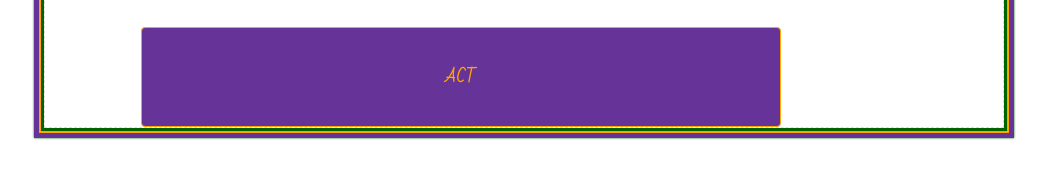
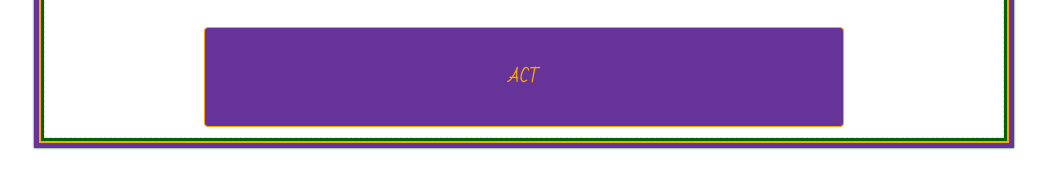
Before and after one commit to ZoeIML/kindess-generator, a plain HTML site: page index.html in a window 1280 px wide. Shown: the part 182-370 px from the top of the page, without its empty margins (116-1163 px from the left). Drawn offline with nearby package versions, Linux system fonts and the light colour scheme; a web font is replaced by a local one.

Commit message:
center button

```diff
--- a/styles/main.css
+++ b/styles/main.css
@@ -57,8 +57,9 @@
     align-content: center;
     height: 100px;
     width: 50vw;
-    margin: auto;
-    float: center;
+    display: block;
+    margin-left: auto;
+    margin-right: auto;
 }
 
 
```
Also changed, not shown: 2 other files.
